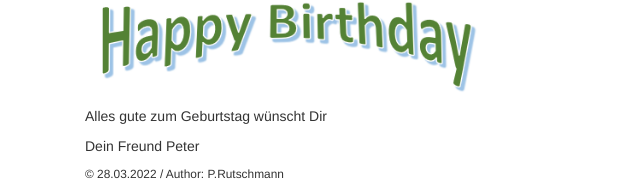
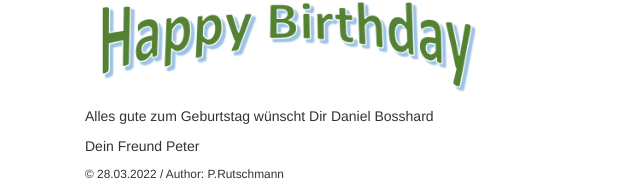
Before and after one commit to laveens/Happy-Birthday-Site, a plain HTML site: page index.html in a window 1280 px wide. Shown: the part 124-320 px from the top of the page, without its empty margins (0-640 px from the left). Drawn offline with nearby package versions, Linux system fonts and the light colour scheme.

Commit message:
Daniel Bosshard

```diff
--- a/index.html
+++ b/index.html
@@ -15,7 +15,7 @@
 			<div class="col-sm-8">
 				<img src=" happybirthday.png" width="400" alt="happy birthday">
 				<p/>
-				<p>Alles gute zum Geburtstag wünscht Dir</p>
+				<p>Alles gute zum Geburtstag wünscht Dir Daniel Bosshard</p>
 				<p>Dein Freund Peter</p>
 				<footer>
 					<p><small>© 28.03.2022 / Author: P.Rutschmann</small></p>
```
